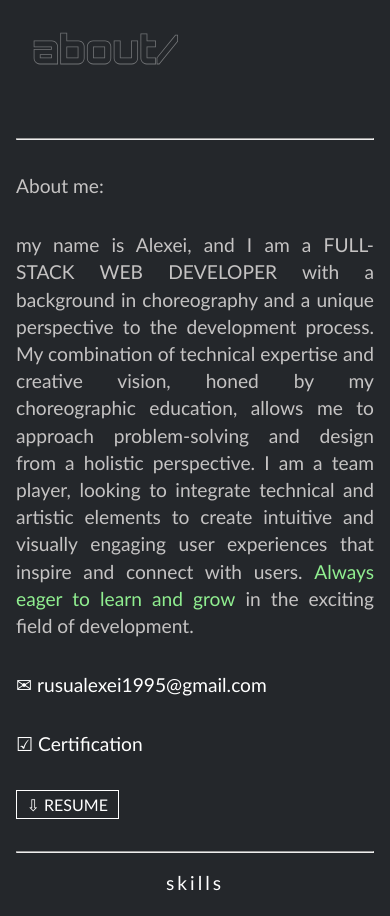
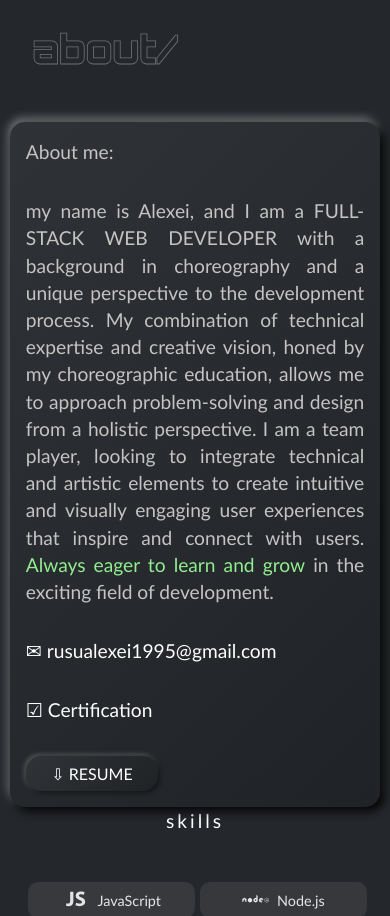
Before and after one commit to Alex-dev7/ar_portfolio, a React (Vite) app: page / in a window 390 px wide. Shown: the part 820-1736 px from the top of the page. Built offline with nearby package versions, Linux system fonts and the light colour scheme; a web font is replaced by a local one.

Commit message:
mobile mockups

```diff
--- a/src/components/Bio/Bio.jsx
+++ b/src/components/Bio/Bio.jsx
@@ -2,7 +2,6 @@ import './bio.scss'
 import svg from './nnneon.svg'
 import pdf from "../../assets/AlexeiRusu_Resume.pdf"
 import certificate from "../../assets/Certificate-of-Completion.pdf"
-import { TfiEmail  } from 'react-icons/tfi';
 import {DiNodejs, DiJavascript1, DiReact, DiPython, DiPostgresql, DiHtml5, DiGithubBadge, DiDjango} from 'react-icons/di';
 import {SiTypescript, SiMongodb, SiTailwindcss, SiCsswizardry, SiBootstrap, SiPrisma, SiFigma} from 'react-icons/si';
 import {TbBrandNextjs} from 'react-icons/tb';
@@ -15,7 +14,7 @@ function Bio(props){
         </div>
         <div className="bio-wrapper">
             <div className="text-wrapper">
-                <hr />
+
                 <p>About me:</p>
                 <p>my name is Alexei, and I am a <span id="accent" style={{fontWeight: "bolder", textTransform:"uppercase"}}>full-stack web developer</span> with a background in choreography and a <span style={{fontWeight: "bolder"}}>unique perspective</span> to the development process. My combination of technical expertise and <span style={{fontWeight: "bolder"}}>creative vision</span>, honed by my choreographic education, allows me to approach problem-solving and design from a holistic perspective.  I am a team player, looking to integrate technical and artistic elements to create intuitive and visually engaging user experiences that inspire and connect with users. <span style={{color:"lightgreen"}}>Always eager to learn and grow</span> in the exciting field of development.</p>
                 <div>
@@ -25,7 +24,7 @@ function Bio(props){
 
                  <a className="download-button" href={pdf} download>&#8681; RESUME</a>
 
-                <hr/>
+
 
             </div>
             <div className="svg-container">
--- a/src/components/Bio/bio.scss
+++ b/src/components/Bio/bio.scss
@@ -5,7 +5,6 @@
     gap: 3rem;
     min-height: 97vh;
     max-width: 1900px;
-    // position: relative;
     .title-wrapper {
         width: 100%;
         text-align: left;
@@ -21,7 +20,7 @@
 
     }
     .bio-wrapper {
-        width: 100%;
+        width: 95%;
         font-family:'Gill Sans', 'Gill Sans MT', Calibri, 'Trebuchet MS', sans-serif;
         font-size: 1.5rem;
         font-weight:100;
@@ -36,9 +35,13 @@
             display: flex;
             flex-direction: column;
             text-align: justify;
-            padding: 2rem 5rem;
+            padding: 3rem 3rem;
             gap: 2rem;
             z-index: 11;
+            border-radius: 15px;
+            box-shadow: 4px 4px 10px #000000fc,
+            -2px -4px 10px #ffffff60;
+            background: linear-gradient(-45deg, rgba(0, 0, 0, 0.109), rgba(255, 255, 255, 0.05));
             p {
                 color: rgb(197, 195, 195);
                 span {
@@ -50,16 +53,21 @@
 
             }
             .download-button {
-                border: .5px solid white;
                 width:fit-content;
-                padding: 0 .6rem;
+                padding: 4px 1.6rem;
                 font-size: 1rem;
                 color: white;
                 text-decoration: none;
+                border-radius: 15px;
+                box-shadow: 1px 1px 5px #000000fc,
+                -1px -1px 5px #ffffff60;
+                background: linear-gradient(-45deg, rgba(0, 0, 0, 0.109), rgba(255, 255, 255, 0.05));
                 &:hover {
                     text-decoration: none;
-                    color: rgb(0, 255, 0);
-                    border-color: rgb(0, 194, 0);
+                    color: rgba(0, 255, 0, 0.687);
+                    border-color: rgba(0, 194, 0, 0.707);
+                    box-shadow: 1px 1px 5px #009327fc,
+                    -1px -1px 5px #008c4660;
                 }
             }
             div {
@@ -79,11 +87,7 @@
                     }
                 }
             }
-
-
-
         }
-
         .svg-container{
             display: flex;
             flex-direction: column;
@@ -95,16 +99,13 @@
                 padding: 0 1rem;
                 letter-spacing: 3px;
                 display: flex;
-               align-items: center;
+                align-items: center;
                 img {
-                    // opacity: 0.8;
-
                     transform:  rotate(50deg);
                     width: 100px;
                     background-color: transparent;
                 }
             }
-
             .skills-list {
                 margin: auto 3rem;
                 color: rgba(255, 255, 255, 0.867);
@@ -112,8 +113,6 @@
                 display: grid;
                 grid-template: repeat(4, 1fr)/ repeat(4, 1fr);
                 gap: 5px;
-
-
                 li {
                     display: flex;
                     align-items: center;
@@ -130,19 +129,16 @@
                         font-size: 1.7rem;
                         transition: all .3s ease-in-out;
                     }
-
                 }
                 li:hover {
                     background-color: white !important;
                     color: transparent;
-
                     transition: backgound-color .3s ease-in-out;
                 }
                 li:hover span {
                     width: fit-content;
                     color: black;
                     transform: scale(2) translateY(5px);
-
                     position: absolute;
                     transition: all .3s ease-in-out;
                 }
@@ -163,7 +159,7 @@
             font-size: 1.5rem;
             line-height: 2.3rem;
             .text-wrapper {
-                padding: 0 0 0 2rem;
+                padding:  2rem;
             }
             .svg-container {
                 img {
@@ -206,7 +202,6 @@
 
 @media (max-width: 650px) {
     .about-container {
-
         .bio-wrapper {
             font-size: 1.2rem;
             line-height: 1.7rem;
@@ -216,7 +211,6 @@
                 gap: 2rem;
             }
             .svg-container {
-                // width: 100%;
                 .skills-list {
                     grid-template-columns: 50% 50%;
                     grid-template-rows: auto;
@@ -236,7 +230,3 @@
         }
     }
 }
-
-// div {
-//     color: rgb(3, 222, 238);
-// }
--- a/src/components/Contact/ContactForm.jsx
+++ b/src/components/Contact/ContactForm.jsx
@@ -7,7 +7,7 @@ export default function ContactForm() {
         window.location.href = `mailto:rusualexei1995@gmail.com?subject=${formData.subject}&body=${formData.message}, (${formData.email})`
     }
 
-     console.log(errors)
+    //  console.log(errors)
     return (
       <div className="contact-container" id="contact">
         <p>contact/</p>
--- a/src/components/Projects/projects.scss
+++ b/src/components/Projects/projects.scss
@@ -51,6 +51,9 @@
         gap: 2rem;
         margin-top: 3rem;
         background-color: #7676761c;
+        box-shadow: 5px 5px 20px #000000fc,
+        -1px -1px 10px #ffffffa5;
+        background: linear-gradient(-45deg, rgba(0, 0, 0, 0.162), rgba(255, 255, 255, 0.149));
         .column1 {
             margin: 0 1rem;
             position: relative;
--- a/src/pages/Show.jsx
+++ b/src/pages/Show.jsx
@@ -1,6 +1,8 @@
 import { useLoaderData, Link } from "react-router-dom"
 import './show.scss'
 import {motion as m} from 'framer-motion'
+
+
 function Show(props) {
 
     const item = useLoaderData()
@@ -11,7 +13,7 @@ function Show(props) {
         <div  className='show-container '>
             <m.div
             key={item.id}
-                    initial={{opacity: .5, y: "-100%"}}
+                    initial={{opacity: 0, y: "-100%"}}
                     animate={{opacity: 1, y: "0%"}}
                     // exit={{opacity: 0.5, y: -1500}}
                     transition={{duration: 0.8, ease: "easeOut"}}
@@ -33,21 +35,21 @@ function Show(props) {
                 <span>Note! Due to the free hosting, some of the projects can have a longer loading time.</span>
             </m.div>
             <div className='right-column'>
-                <Link id='back-button' to={`/#`}>
+                <Link id='back-button' to={`/`} >
                     home
                 </Link>
-               <p className="screenshot-text">Desktop</p>
+               {/* <p className="screenshot-text">Desktop</p> */}
                 <m.img
                     className="desktop-pic"
-                    initial={{opacity: .5, x: "-250%"}}
+                    initial={{opacity: 0, x: "-350%"}}
                     animate={{opacity: 1, x: "0%"}}
                                  // exit={{opacity: 0.5, y: -1500}}
                      transition={{duration: 0.8, ease: "easeOut", delay: 0.8}}
                 src={item.desktopImage} referrerpolicy="no-referrer"/>
-                 <p className="screenshot-text">Mobile</p>
+                 {/* <p className="screenshot-text">Mobile</p> */}
                 <m.img
                     className="mobile-pic"
-                    initial={{opacity: .5, x: "-350%"}}
+                    initial={{opacity: 0, x: "-450%"}}
                     animate={{opacity: 1, x: "0%"}}
                                  // exit={{opacity: 0.5, y: -1500}}
                      transition={{duration: 0.8, ease: "easeOut", delay: 0.8}}
--- a/src/pages/show.scss
+++ b/src/pages/show.scss
@@ -9,7 +9,7 @@
 
     .left-column {
         z-index: 11;
-        border-right: .5px solid #ffd000;
+        // border-right: .5px solid #ffd000;
         width: 100%;
         height: 100vh;
         display: flex;
@@ -80,9 +80,9 @@
          padding-bottom: 10%;
         position: relative;
         display: flex;
-        flex-direction: column;
+        // flex-direction: column;
         align-items: center;
-        // justify-content: center;
+        justify-content: center;
         height: 100vh;
         overflow-y: scroll;
         gap: 4%;
@@ -116,13 +116,11 @@
             font-family: 'Gruppo', cursive;
             // transform: translateY(100px);
         }
-        img{
-            border: 2px solid white;
-        }
+
         .desktop-pic{
-            // height: 50%;
+            border: 9px solid rgb(0, 0, 0);
            margin-top: 3%;
-            width: 70%;
+            width: 60%;
             object-fit: cover;
         }
         .mobile-pic {
```
Also changed, not shown: src/json/projects.json (+5 -5 lines), 1 other file (tests, documents, lock files or other folders).
